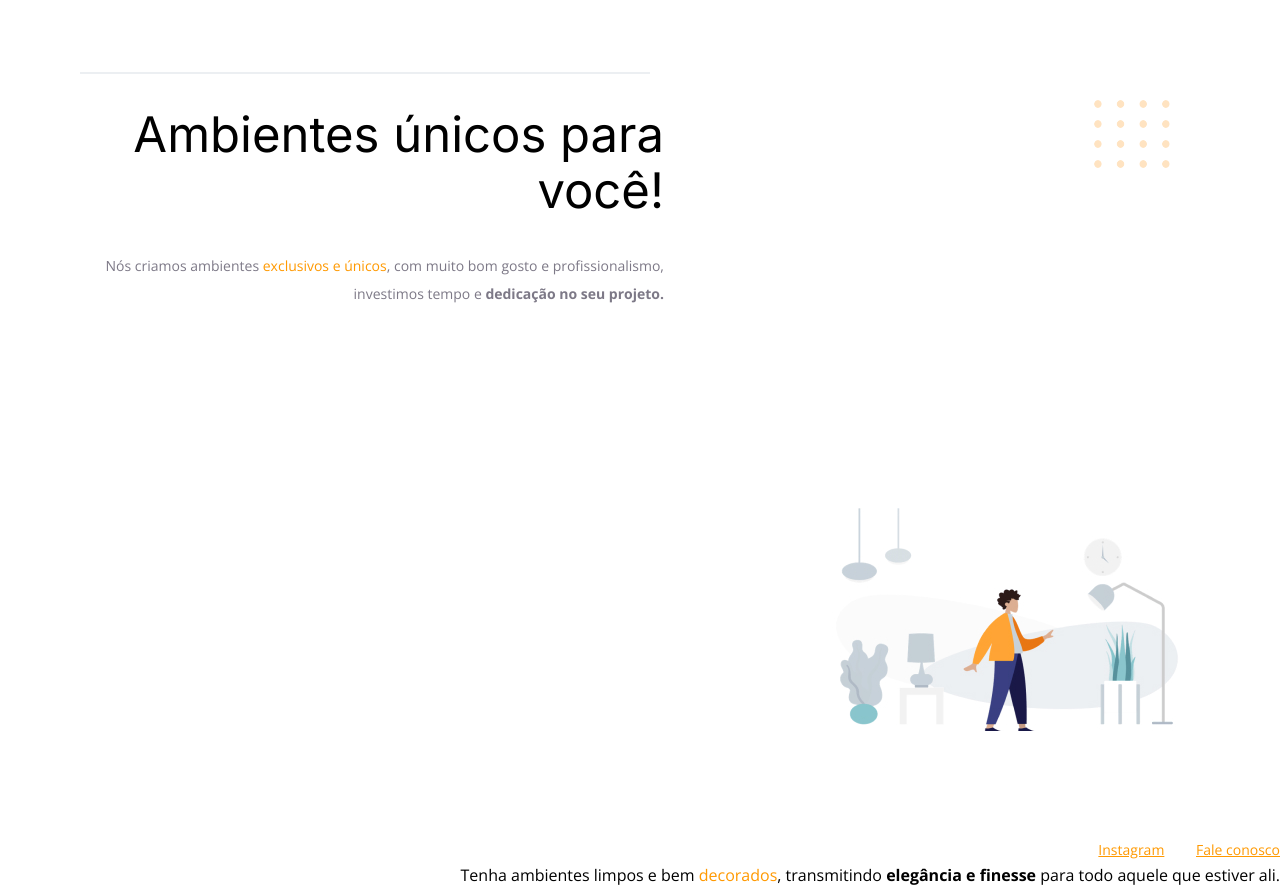
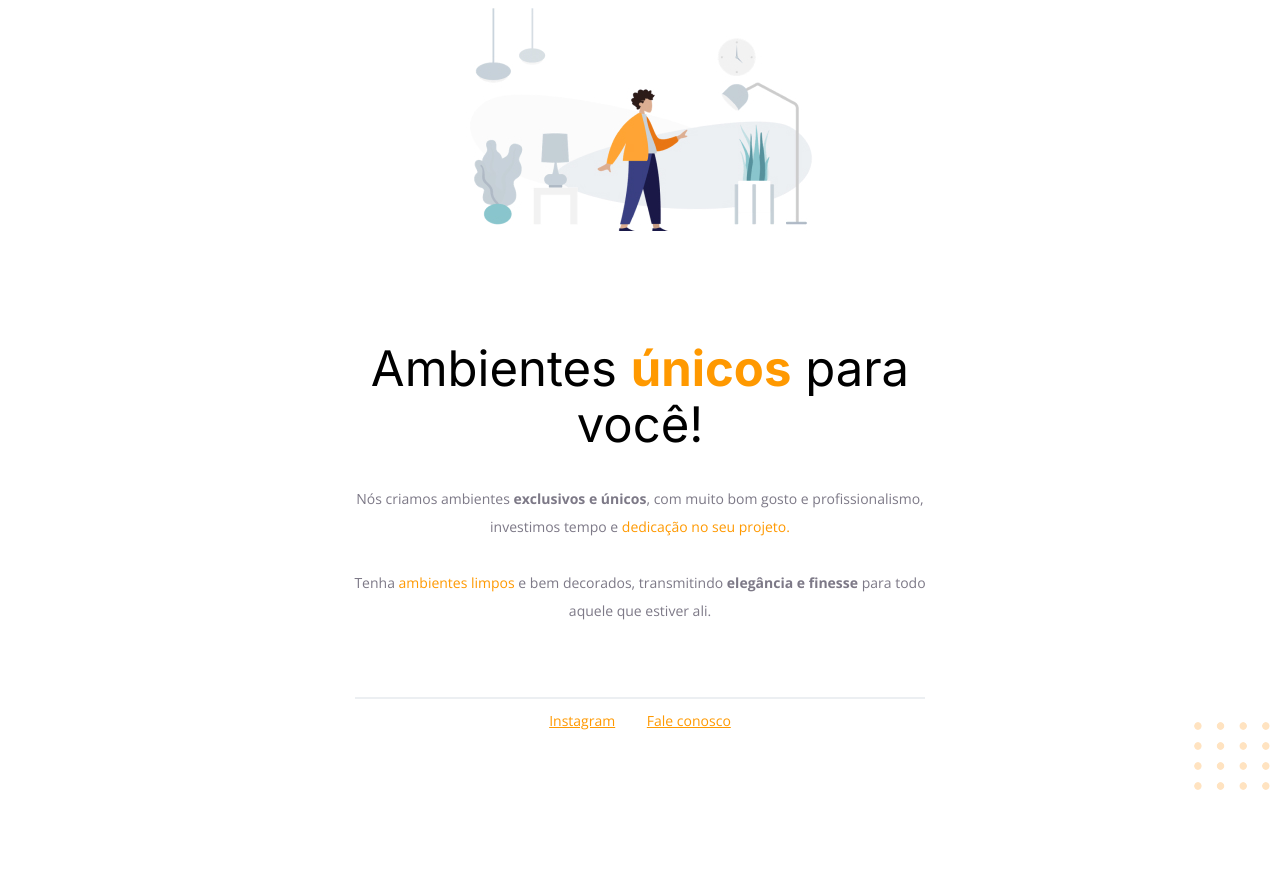
Before and after one commit to lucas-tachibana/Rocketseat-Explorer, a plain HTML site: page Codigo do desafio - Fase 01/index.html in a window 1280 px wide. After the commit the page ends 800 px from the top, so only its background shows below. Drawn offline with nearby package versions, Linux system fonts and the light colour scheme.

Commit message:
Finalização do desafio 01

```diff
--- a/Codigo do desafio - Fase 01/index.html
+++ b/Codigo do desafio - Fase 01/index.html
@@ -20,32 +20,34 @@
   <!-- Tag <body> é o corpo do documento, onde tem as informações que serão mostradas. -->
   <body>
     <div id="hero">
-      <div class="line"></div>
-      <h1>Ambientes únicos para você!</h1>
+      <img
+        src="images/img1.jpg"
+        alt="Desenho de uma pessoa vestindo uma camisa amarela em uma sala com
+        Móveis"
+        />
+      <div>
+        <h1>Ambientes <span>únicos</span> para você!</h1>
         <p>
-        Nós criamos ambientes <span>exclusivos e únicos</span>, com muito
+          Nós criamos ambientes <strong>exclusivos e únicos</strong>, com muito
           bom gosto e profissionalismo, investimos tempo e
-        <strong>dedicação no seu projeto.</strong>
+          <span>dedicação no seu projeto.</span>
 
           <br />
           <br />
+
+          Tenha <span>ambientes limpos</span> e bem decorados, transmitindo
+          <strong>elegância e finesse</strong>
+          para todo aquele que estiver ali.
         </p>
       </div>
-    <img
-      src="images/img1.jpg"
-      alt="Desenho de uma pessoa vestindo uma camisa amarela em uma sala com Móveis"
-    />
+    </div>
 
     <div id="footer">
-      <a target="_blank" href="https://instagram.com/moveisparavoce"
-        >Instagram</a
-      >
+      <div class="line"></div>
+      <a target="_blank" href="https://instagram.com/moveisparavoce">Instagram</a>
       <a href="mailto:contato@moveisparavoce.com">Fale conosco</a>
     </div>
 
-    Tenha ambientes limpos e bem <span>decorados</span>, transmitindo
-    <strong>elegância e finesse</strong>
-    para todo aquele que estiver ali.
 
     <img
       id="balls"
--- a/Codigo do desafio - Fase 01/style.css
+++ b/Codigo do desafio - Fase 01/style.css
@@ -1,16 +1,15 @@
 body {
   font-family: "Open Sans", sans-serif;
-  text-align: end;
-  margin: 0;
+  text-align: center;
 }
 
 #hero {
-    width: 592px;
-    margin: 72px;
+  width: 592px;
+  margin: 0 auto 72px;
 }
 
-img {
-    margin: 100px;
+#hero img {
+  margin-bottom: 72px;
 }
 
 h1 {
@@ -18,39 +17,41 @@ h1 {
   font-size: 49px;
   line-height: 56px;
   font-weight: normal;
+  margin-bottom: 32px;
 }
 
 h1 span {
   font-weight: bold;
 
-  margin-bottom: 32px;
 }
 
-span, a {
+span,
+a {
   color: #ff9900;
 }
 
-p, #footer {
+p,
+#footer {
   color: #7d7987;
   font-size: 14px;
   line-height: 28px;
 }
 
-#footer a + a {
-    margin-left: 28px;
+#footer a+a {
+  margin-left: 28px;
 }
 
 .line {
-    width: 568px;
-    height: 0;
+  width: 568px;
+  height: 0px;
 
-    margin: 0 8px;
+  margin: 0 auto 8px;
 
-    border: 1px solid #ECEFF2;
+  border: 1px solid #ECEFF2;
 }
 
 #balls {
-    position: fixed;
-    top: 0;
-    right: 0;
+  position: fixed;
+  bottom: 0px;
+  right: 0px;
 }
```
Lines whose indentation alone changed are shown as unchanged.
